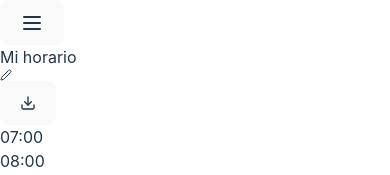
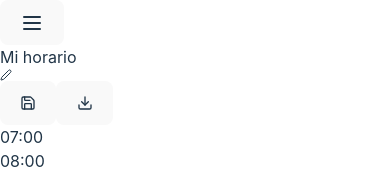
Before and after one commit to dvd-22/creador-horarios, a React (Vite) app: page / in a window 390 px wide. Shown: the top 175 px of the page. Built offline with nearby package versions, Linux system fonts and the light colour scheme.

Commit message:
Fix to mobile saving and aded popup

```diff
--- a/src/components/Display.jsx
+++ b/src/components/Display.jsx
@@ -102,6 +102,30 @@ const CustomAlert = ({ message, onClose }) => (
     </div>
 );
 
+const SuccessAlert = ({ message, onClose }) => (
+    <div className="fixed top-4 left-1/2 transform -translate-x-1/2 z-[60] w-[90%] max-w-md bg-green-900/80 border border-green-500 text-white px-5 py-4 rounded-lg shadow-xl backdrop-blur-sm">
+        <div className="flex items-start">
+            <div className="flex-shrink-0 mr-3">
+                <svg className="h-6 w-6 text-green-300" xmlns="http://www.w3.org/2000/svg" fill="none" viewBox="0 0 24 24" stroke="currentColor" aria-hidden="true">
+                    <path strokeLinecap="round" strokeLinejoin="round" strokeWidth="2" d="M5 13l4 4L19 7" />
+                </svg>
+            </div>
+            <div className="flex-1 ml-1">
+                <p className="text-sm font-medium">{message}</p>
+            </div>
+            <button
+                onClick={onClose}
+                className="ml-3 flex-shrink-0 text-green-300 hover:text-white transition-colors"
+                aria-label="Close alert"
+            >
+                <svg className="h-5 w-5" xmlns="http://www.w3.org/2000/svg" viewBox="0 0 20 20" fill="currentColor">
+                    <path fillRule="evenodd" d="M4.293 4.293a1 1 0 011.414 0L10 8.586l4.293-4.293a1 1 0 111.414 1.414L11.414 10l4.293 4.293a1 1 0 01-1.414 1.414L10 11.414l-4.293 4.293a1 1 0 01-1.414-1.414L8.586 10 4.293 5.707a1 1 0 010-1.414z" clipRule="evenodd" />
+                </svg>
+            </button>
+        </div>
+    </div>
+);
+
 const OverlapToggle = ({ checked, onChange }) => (
     <div className="flex items-center space-x-2 px-4 py-2 bg-gray-800 border-t border-gray-700">
         <div className="flex items-center">
@@ -149,6 +173,7 @@ const Display = () => {
     const [isLoadingFromURL, setIsLoadingFromURL] = useState(false);
     const [hasInitiallyLoaded, setHasInitiallyLoaded] = useState(false);
     const [conflictAlert, setConflictAlert] = useState(null);
+    const [successAlert, setSuccessAlert] = useState(null);
     const [scheduleTitle, setScheduleTitle] = useState(() => {
         // First, try to load from URL hash
         const hash = window.location.hash.substring(1);
@@ -278,12 +303,12 @@ const Display = () => {
             localStorage.setItem('spacers', JSON.stringify(spacers));
             localStorage.setItem('allowOverlap', JSON.stringify(allowOverlap));
             setHasUnsavedChanges(false);
-            setSavePopupMessage('Horario guardado exitosamente');
-            setShowSavePopup(true);
+            setSuccessAlert('Horario guardado');
+            // Auto-dismiss after 3 seconds
+            setTimeout(() => setSuccessAlert(null), 3000);
         } catch (error) {
             console.warn('Failed to save schedule to localStorage:', error);
-            setSavePopupMessage('Error al guardar el horario');
-            setShowSavePopup(true);
+            setConflictAlert('Error al guardar el horario');
         }
     };
 
@@ -1025,6 +1050,12 @@ const Display = () => {
                         onClose={() => setConflictAlert(null)}
                     />
                 )}
+                {successAlert && (
+                    <SuccessAlert
+                        message={successAlert}
+                        onClose={() => setSuccessAlert(null)}
+                    />
+                )}
                 {showOverlapWarning && (
                     <div className="fixed inset-0 bg-black/60 backdrop-blur-sm flex items-center justify-center z-[60]">
                         <div className="bg-gray-800 rounded-lg p-6 max-w-md mx-4 border border-gray-700 shadow-xl">
--- a/src/components/SelectedGroupsPanel.jsx
+++ b/src/components/SelectedGroupsPanel.jsx
@@ -589,12 +589,25 @@ const SelectedGroupsPanel = ({
             </div>
 
             {/* Action Buttons */}
+            <div className="flex items-center gap-2">
+              {/* Save button */}
+              {onManualSave && (
+                <button
+                  onClick={onManualSave}
+                  className="bg-green-600 hover:bg-green-700 text-white px-2 py-1 rounded text-xs whitespace-nowrap flex items-center justify-center flex-shrink-0"
+                  title="Guardar horario en este navegador"
+                >
+                  <Save size={16} />
+                </button>
+              )}
+
               <button
                 onClick={() => setShowDownloadModal(true)}
                 className="bg-blue-600 hover:bg-blue-700 text-white px-2 py-1 rounded text-xs whitespace-nowrap flex items-center justify-center flex-shrink-0"
               >
                 <Download size={16} />
               </button>
+            </div>
           </div>
 
           {/* Download Modal */}
```
Lines whose indentation alone changed are shown as unchanged.
